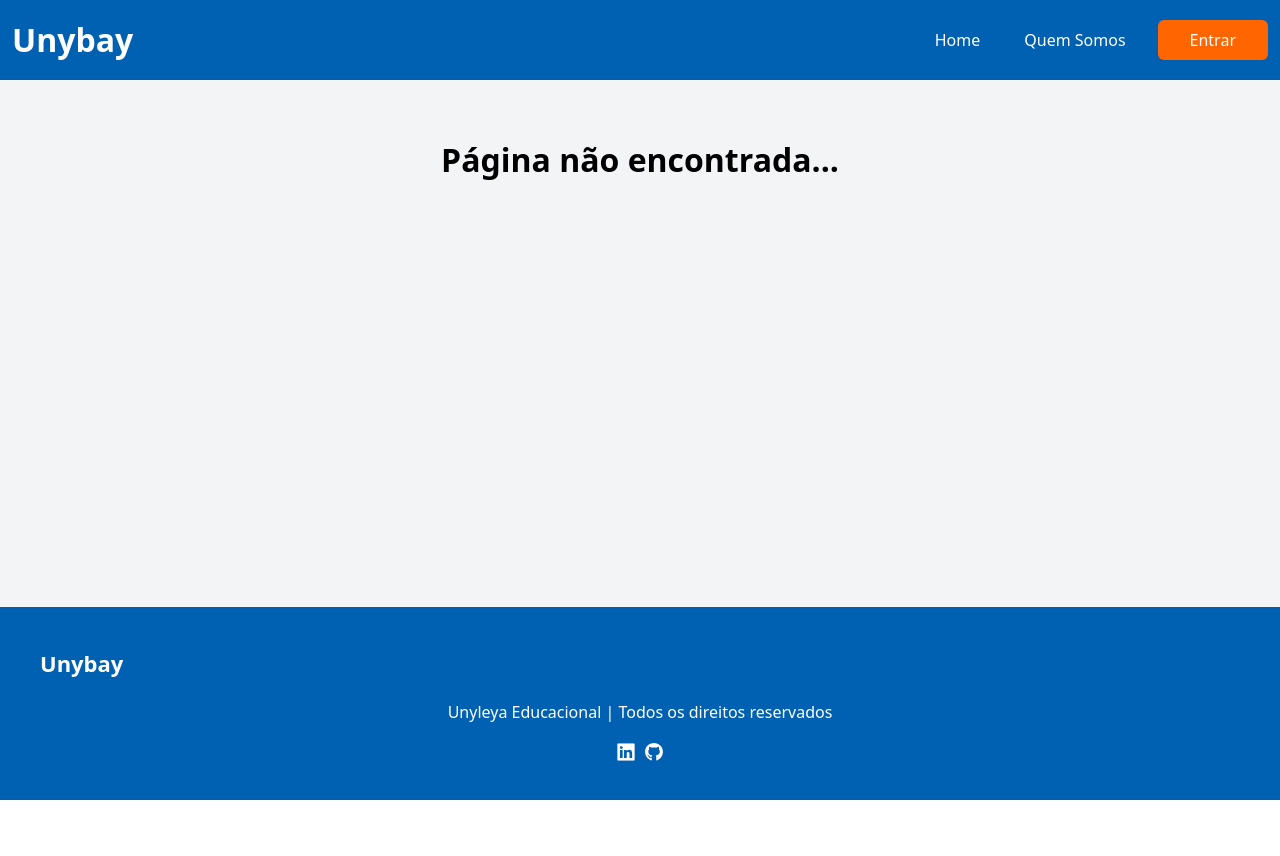
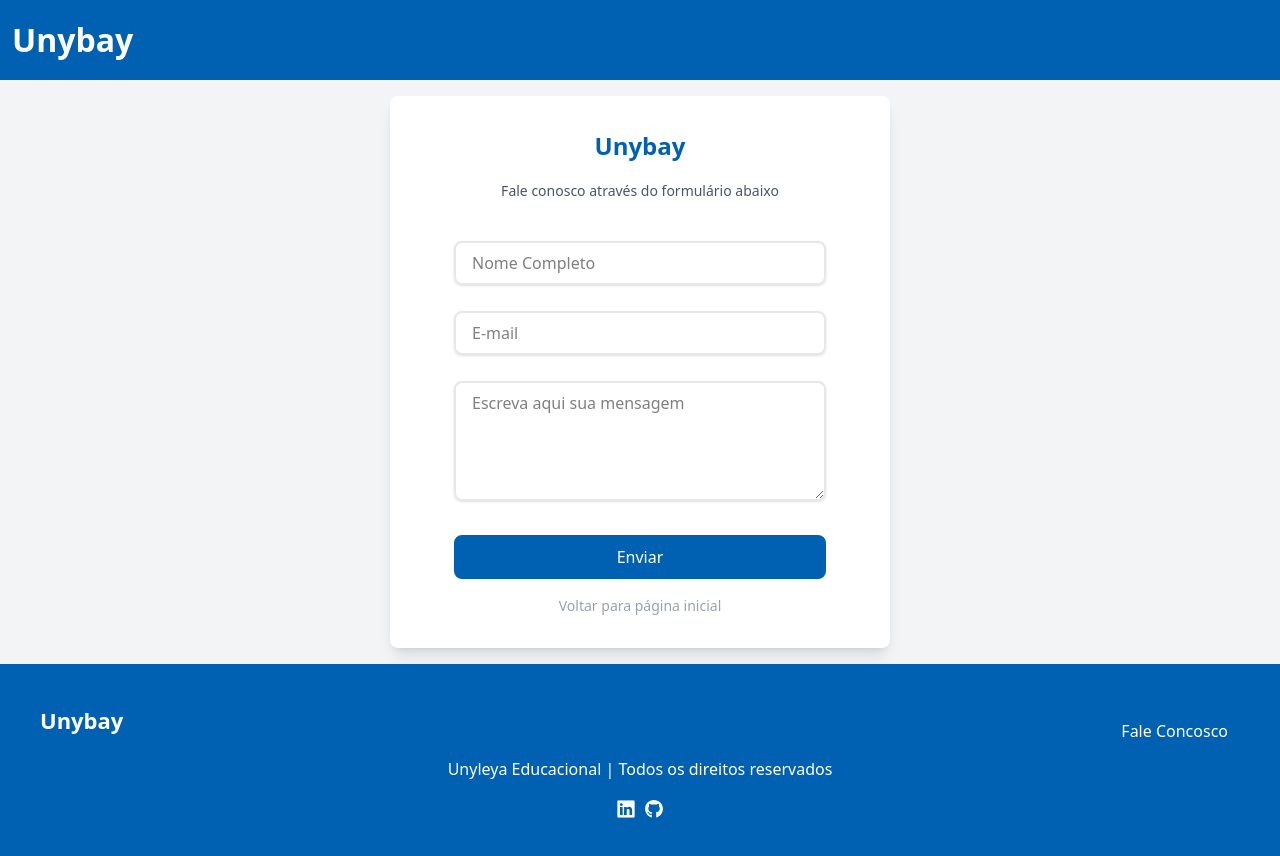
Before and after one commit to beacastroalves/projeto-final-pos-unyleya, a React (Vite) app: page /contact-us in a window 1280 px wide. Before the commit the page ends 800 px from the top, so only its background shows below. Built offline with nearby package versions, Linux system fonts and the light colour scheme.

Commit message:
Adicionando a pagina fale conosco com formulario

```diff
--- a/src/App.tsx
+++ b/src/App.tsx
@@ -11,6 +11,7 @@
 import Dashboard from "./pages/dashboard";
 import UserProducts from "./pages/user-products";
 import FormProduct from "./pages/form-product";
+import ContactUs from "./pages/contact-us";
 
 const App = () => {
   const router = createBrowserRouter([
@@ -47,6 +48,10 @@
       element: <Register />
     },
     {
+      path: "/contact-us",
+      element: <ContactUs />
+    },
+    {
       path: "/dashboard",
       element: <Dashboard />
     },
--- a/src/components/footer/index.tsx
+++ b/src/components/footer/index.tsx
@@ -8,9 +8,12 @@
 
   return (
     <footer className="text-white bg-primary p-10">
-      <button onClick={() => navigate('/')} className="cursor-pointer transition duration-200 hover:text-shadow-lg">
-        <h2 className="text-[22px] font-bold mb-5">Unybay</h2>
-      </button>
+      <div className="flex justify-between items-center">
+        <button onClick={() => navigate('/')} className="cursor-pointer transition duration-200 hover:text-shadow-lg">
+          <h2 className="text-[22px] font-bold mb-5">Unybay</h2>
+        </button>
+        <button onClick={() => navigate('/contact-us')} className="cursor-pointer py-2 px-3 rounded-md border-b-2 border-t-2 border-transparent hover:border-white/50 hover:shadow-lg active:translate-[1px] active:drop-shadow-lg active:shadow-lg">Fale Concosco</button>
+      </div>
 
       <p className="text-center">Unyleya Educacional | Todos os direitos reservados </p>
       <div className="flex justify-center gap-3 mt-5">
--- /dev/null
+++ b/src/pages/contact-us/index.tsx
@@ -0,0 +1,98 @@
+import AuthTemplate from "../../templates/auth-template";
+import { useForm } from "react-hook-form";
+import * as Yup from "yup";
+import { yupResolver } from "@hookform/resolvers/yup";
+import { useNavigate } from "react-router-dom";
+
+type ContactUsForm = {
+  name: string;
+  email: string;
+  message: string;
+};
+
+const schemaValidation = Yup.object().shape({
+  name: Yup.string().required("Campo obrigatório").min(8, "Mínimo de 10 caracteres"),
+  email: Yup.string()
+    .required("Campo obrigatório")
+    .email("Digite um e-mail válido"),
+  message: Yup.string().required("Campo obrigatório"),
+});
+
+const ContactUs = () => {
+
+  const navigate = useNavigate();
+
+  const {
+    register,
+    handleSubmit,
+    formState: { errors }
+  } = useForm<ContactUsForm>({ resolver: yupResolver(schemaValidation) });
+
+  const MessageUs = (values: ContactUsForm) => {
+    console.log(values);
+  };
+
+  return (
+    <AuthTemplate>
+      <div className="bg-white py-8 px-16 rounded-lg shadow-lg w-[500px] flex flex-col gap-4 self-center">
+        <h1 className="font-bold text-primary text-[24px] text-center">Unybay</h1>
+        <p className="text-gray-600 text-[14px] text-center mb-6">Fale conosco através do formulário abaixo</p>
+        <form
+          className="flex flex-col"
+          onSubmit={handleSubmit(MessageUs)}
+        >
+
+          <div className="flex flex-col flex-1 min-h-[70px] h-[70px]">
+            <input
+              {...register('name')}
+              className="border-2 border-gray-200 rounded-lg py-2 px-4 outline-gray-400 shadow-sm"
+              type="text"
+              placeholder="Nome Completo"
+            />
+            { errors.name && (
+              <span className="text-red-700 text-[12px] ml-2">{ errors.name.message }</span>
+            )}
+          </div>
+
+          <div className="flex flex-col flex-1 min-h-[70px] h-[70px]">
+            <input
+              {...register('email')}
+              className="border-2 border-gray-200 rounded-lg py-2 px-4 outline-gray-400 shadow-sm"
+              type="email"
+              placeholder="E-mail"
+            />
+            { errors.email && (
+              <span className="text-red-700 text-[12px] ml-2">{ errors.email.message }</span>
+            )}
+          </div>
+
+          <div className="flex flex-col flex-1 min-h-[150px] h-[150px]">
+            <textarea
+              {...register('message')}
+              className="border-2 border-gray-200 min-h-[120px] rounded-lg py-2 px-4 outline-gray-400 shadow-sm"
+              placeholder="Escreva aqui sua mensagem"
+            />
+            { errors.message && (
+              <span className="text-red-700 text-[12px] ml-2">{ errors.message.message }</span>
+            )}
+          </div>
+
+          <button
+            className="border-2 border-primary bg-primary text-white rounded-lg py-2 px-4 my-1 mb-4 cursor-pointer transition duration-200 hover:bg-primary-300 active:bg-primary-600 active:translate-[1px]"
+            type="submit"
+          >
+            Enviar
+          </button>
+          <button
+            onClick={() => navigate('/')}
+            className="text-gray-400 text-[14px] cursor-pointer hover:text-gray-600"
+          >
+            Voltar para página inicial
+          </button>
+        </form>
+      </div>
+    </AuthTemplate>
+  )
+};
+
+export default ContactUs;
```
